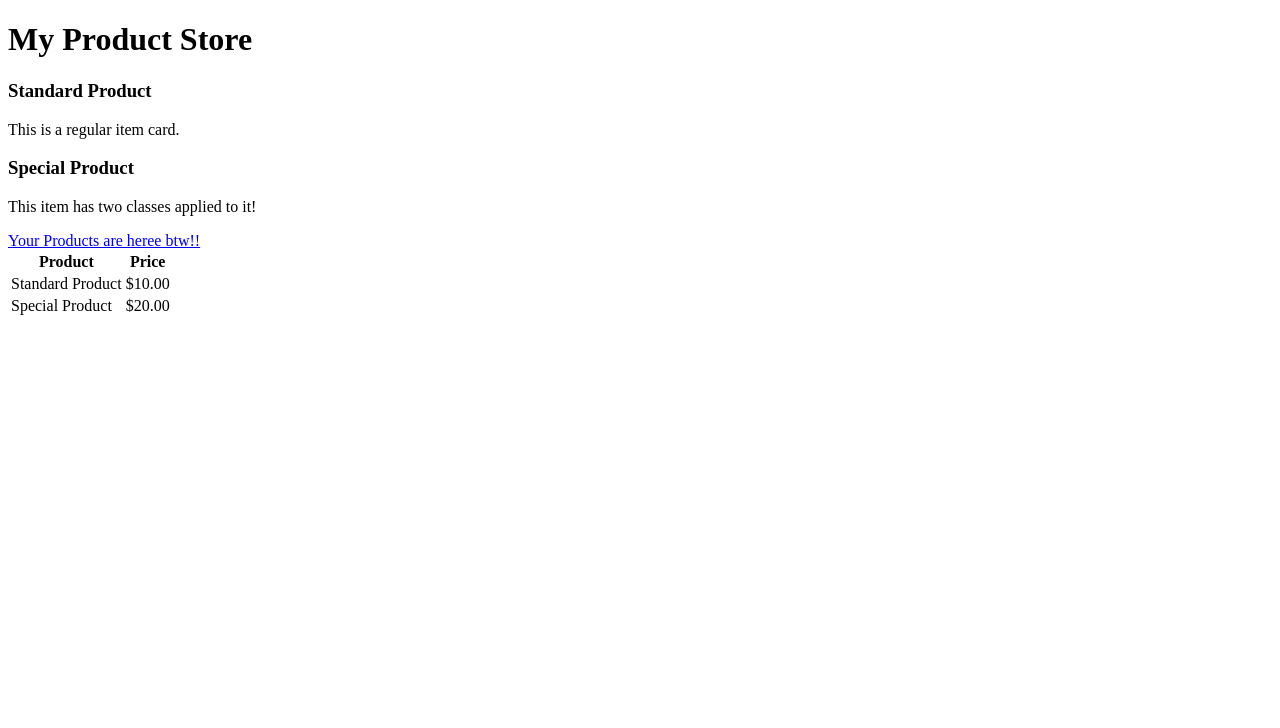
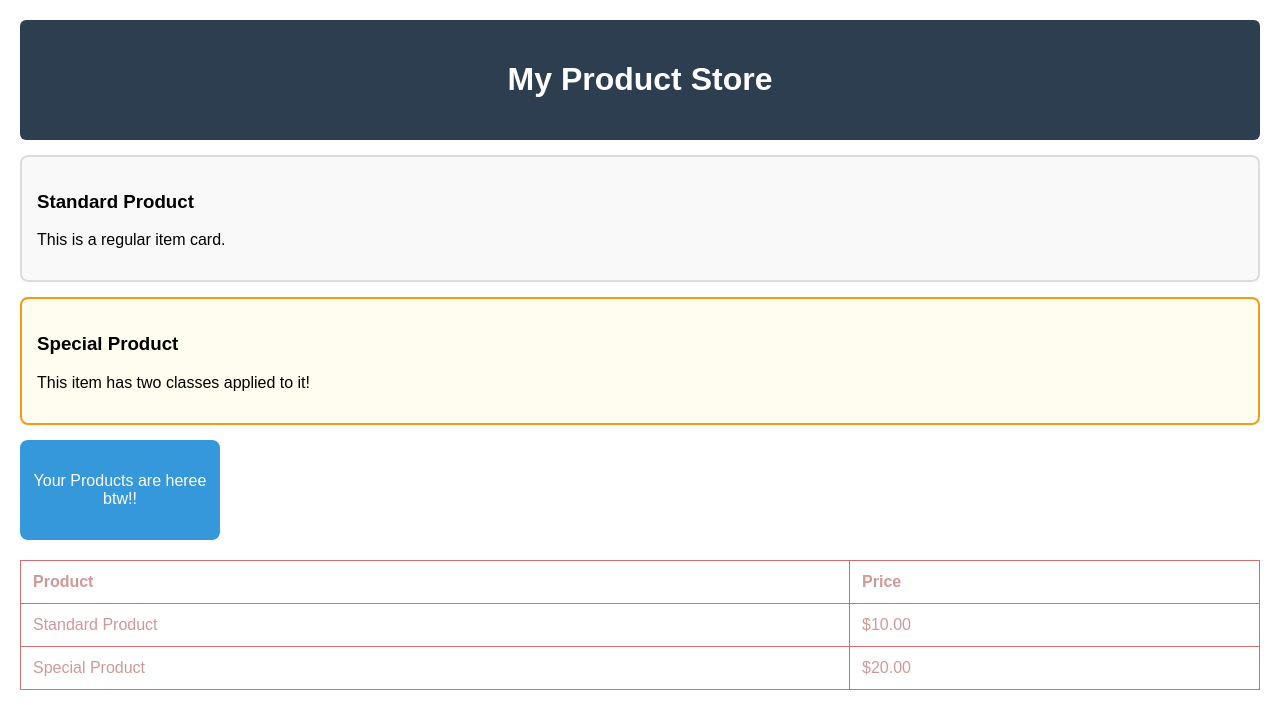
Before and after one commit to siriiris-art/siriiris-art.github.io, a plain HTML site: page index.html in a window 1280 px wide. Drawn offline with Linux system fonts and the light colour scheme.

Commit message:
Add files via upload

```diff
--- a/index.html
+++ b/index.html
@@ -3,6 +3,7 @@
 <head>
   <meta charset="UTF-8">
   <title>My Product Store</title>
+  <link rel="stylesheet" href="style.css">
 
 </head>
 <body>
--- a/style.css
+++ b/style.css
@@ -1,12 +1,4 @@
-h1 {
-    color: blue;
-    text-align: center;
-}
 
-body {
-    background-color: lightgray;
-    font-family: Arial, sans-serif;
-}
 
 .clickable-box {
     width: 200px;
```
